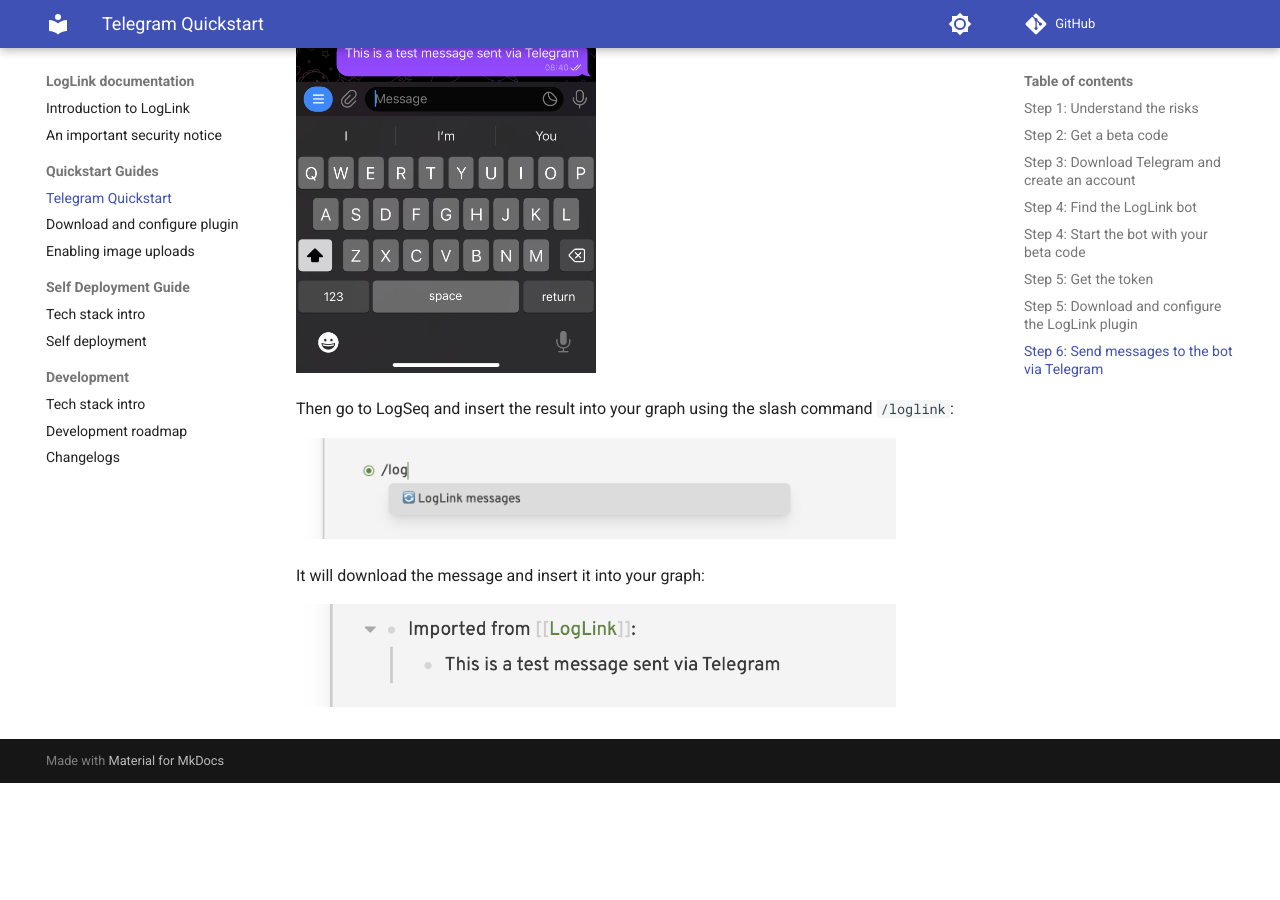
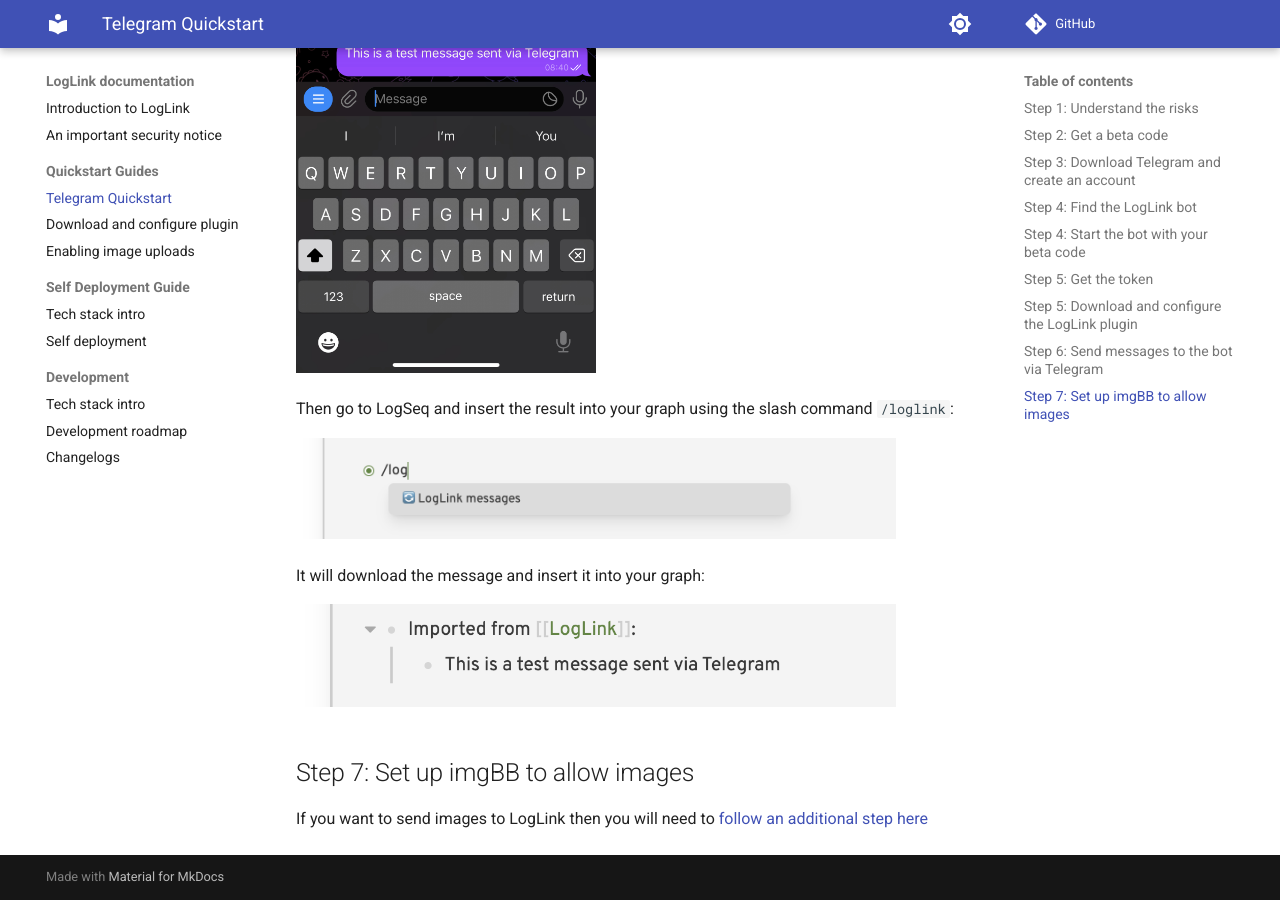
Before and after one commit to hankhank10/loglink-docs, an MkDocs documentation site: the page built from docs/telegram-quickstart.md, in a window 1280 px wide and 900 px high, scrolled down 2564 px. Built offline with MkDocs 1.6.1 and Material for MkDocs 9.7.7, drawn with Linux system fonts in a browser that asks for light colours; comment, search, counter and statistics services are not loaded; before the commit the page ends 3347 px from its top, so only the background shows below that.

Commit message:
Maybe a breaking update?

```diff
--- a/docs/telegram-quickstart.md
+++ b/docs/telegram-quickstart.md
@@ -69,3 +69,7 @@
 It will download the message and insert it into your graph:
 
 ![](./img/telegram/test_message_received.png){ width=600 }
+
+## Step 7: Set up imgBB to allow images
+
+If you want to send images to LogLink then you will need to [follow an additional step here](image-upload)
```
